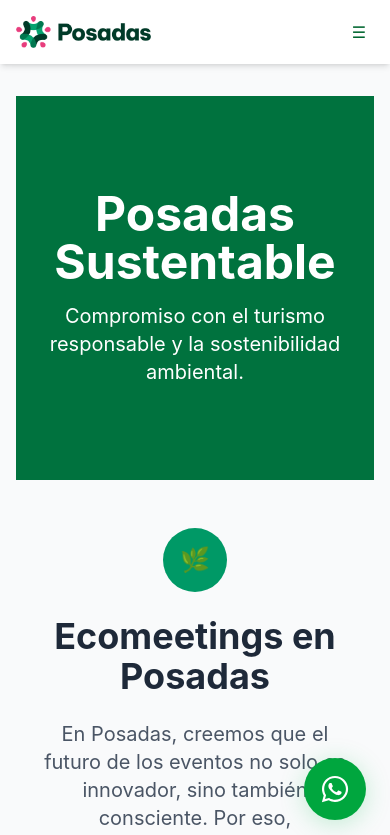
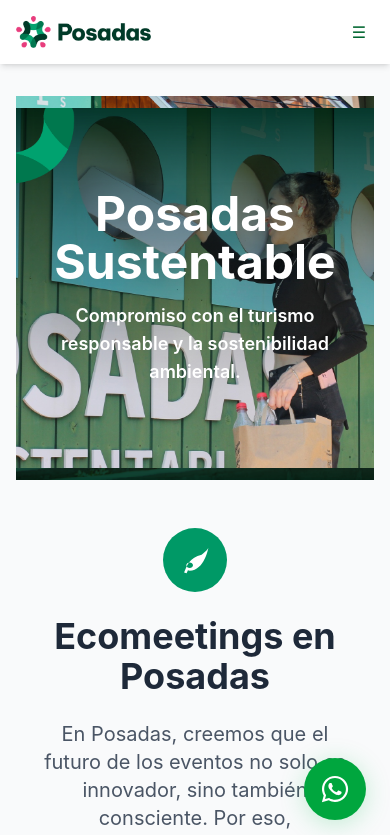
Before and after one commit to Pir4te64/my-eventos-appfinal, a React (Vite) app: page /mice/posadas-sustentable in a window 390 px wide. Shown: the top 835 px of the page. Built offline with nearby package versions, Linux system fonts and the light colour scheme; a web font is replaced by a local one.

Commit message:
Enhance Seccion6 component with responsive background images and improved content presentation. Update hero section to include mobile-specific images and enhance text visibility with better styling and drop shadows.

```diff
--- a/src/pages/Seccion6.jsx
+++ b/src/pages/Seccion6.jsx
@@ -3,11 +3,32 @@ import React from 'react'
 export default function Seccion6() {
   return (
     <div className="min-h-screen">
-      {/* Hero Section */}
-      <div style={{ backgroundColor: '#00723e' }} className="relative h-96 flex items-center justify-center">
-        <div className="text-center">
-          <h1 className="text-5xl font-bold text-white mb-4">Posadas Sustentable</h1>
-          <p className="text-xl text-white max-w-2xl mx-auto">Compromiso con el turismo responsable y la sostenibilidad ambiental.</p>
+      {/* Hero Section con imagen de fondo */}
+      <div className="relative h-96 flex items-center justify-center overflow-hidden">
+        {/* Imagen de fondo responsiva usando CSS */}
+        <div
+          className="absolute inset-0 w-full h-full bg-cover bg-center bg-no-repeat"
+          style={{
+            backgroundImage: 'url(/sustentable.png)'
+          }}
+        ></div>
+
+        {/* Imagen mobile usando media query CSS - se ve completa sin recortar */}
+        <div
+          className="absolute inset-0 w-full h-full bg-contain bg-center bg-no-repeat md:hidden"
+          style={{
+            backgroundImage: 'url(/sustentablemobile.png)'
+          }}
+        ></div>
+
+        {/* Contenido del banner con mejor contraste */}
+        <div className="relative z-10 flex items-center justify-center h-full w-full">
+          <div className="text-center w-full px-4">
+            <h1 className="text-5xl md:text-6xl font-bold text-white mb-4 drop-shadow-2xl">Posadas Sustentable</h1>
+            <p className="text-lg md:text-xl text-white max-w-2xl mx-auto drop-shadow-2xl font-semibold">
+              Compromiso con el turismo responsable y la sostenibilidad ambiental.
+            </p>
+          </div>
         </div>
       </div>
 
@@ -17,7 +38,13 @@ export default function Seccion6() {
         <div className="mb-16">
           <div className="text-center mb-12">
             <div className="w-16 h-16 bg-emerald-600 rounded-full flex items-center justify-center mx-auto mb-6">
-              <span className="text-white text-2xl">🌿</span>
+              <svg
+                className="w-8 h-8 text-white"
+                fill="currentColor"
+                viewBox="0 0 24 24"
+              >
+                <path d="M17 8C8 10 5.9 16.17 3.82 21.34L5.71 22l1-2.3A4.49 4.49 0 0 0 8 20C19 20 22 3 22 3 21 5 17 8 17 8M8 18c-1.31 0-2.5-.94-2.5-2.1S6.69 13.8 8 13.8s2.5.94 2.5 2.1S9.31 18 8 18Z"/>
+              </svg>
             </div>
             <h2 className="text-4xl font-bold text-gray-800 mb-6">
               Ecomeetings en Posadas
```
Also changed, not shown: public/sustentable.png (added), public/sustentablemobile.png (added).
